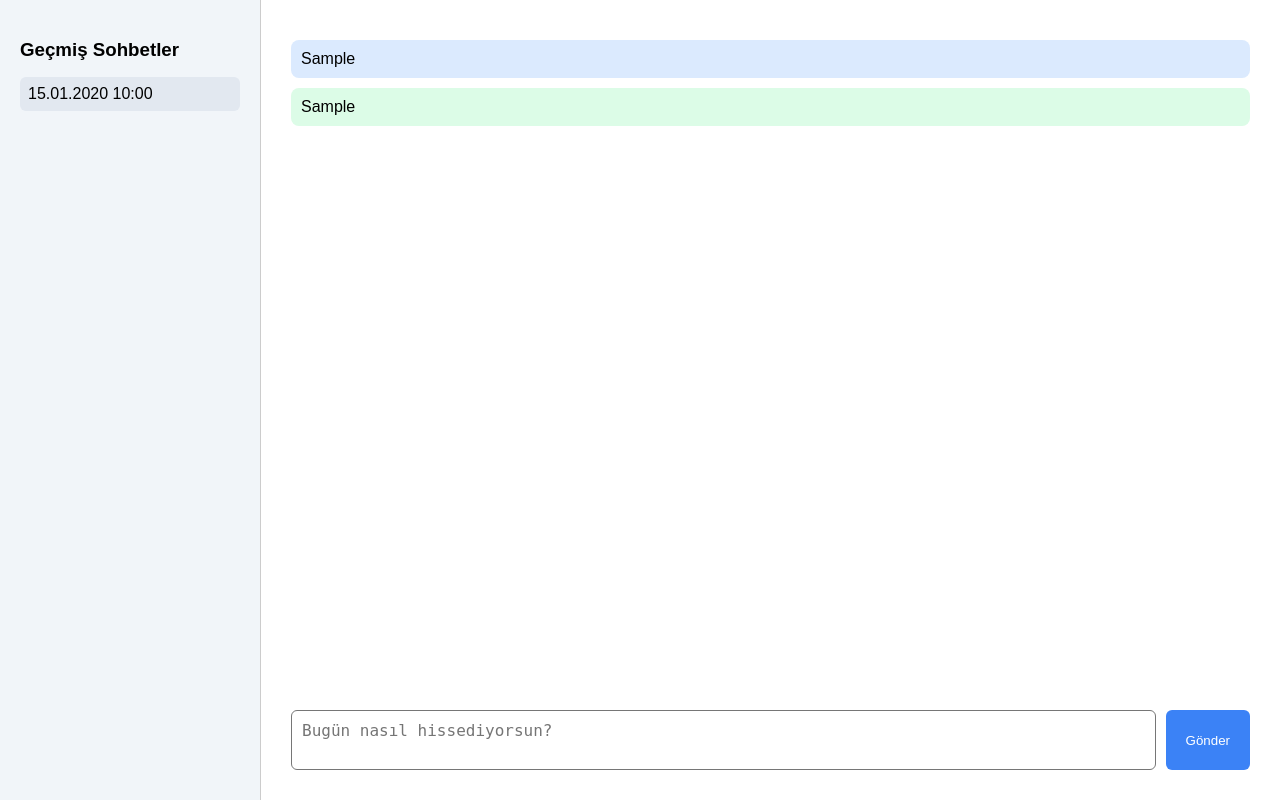
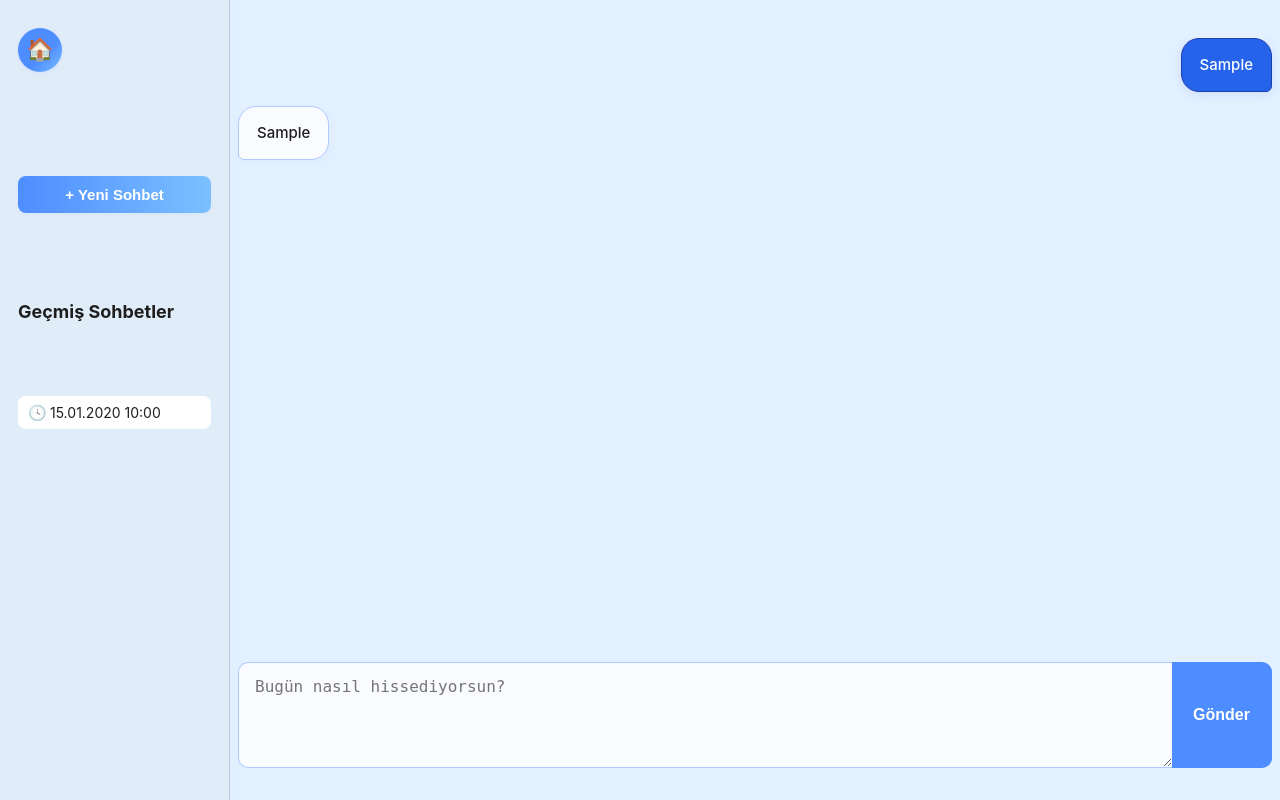
Before and after one commit to AHMETFAKI/YZTA_BOOTCAMP, a FastAPI app: template app/templates/chat.html in a window 1280 px wide. Run offline with FastAPI, Linux system fonts and the light colour scheme; the template is opened without the code that fills it: most values are stand-ins (such as "Sample title", 1, 10 or a date in 2020).

Commit message:
First commit

```diff
--- a/app/templates/chat.html
+++ b/app/templates/chat.html
@@ -2,92 +2,49 @@
 <html lang="tr">
 <head>
     <meta charset="UTF-8">
+    <meta name="viewport" content="width=device-width, initial-scale=1.0">
     <title>CalmAI Sohbet</title>
-    <style>
-        body { margin: 0; font-family: sans-serif; display: flex; height: 100vh; }
-        .sidebar {
-            width: 220px;
-            background-color: #f1f5f9;
-            padding: 20px;
-            overflow-y: auto;
-            border-right: 1px solid #ccc;
-        }
-        .sidebar h3 {
-            margin-bottom: 10px;
-        }
-        .sidebar ul {
-            list-style: none;
-            padding-left: 0;
-        }
-        .sidebar li {
-            padding: 8px;
-            background-color: #e2e8f0;
-            margin-bottom: 5px;
-            border-radius: 6px;
-        }
-        .main {
-            flex: 1;
-            padding: 30px;
-            display: flex;
-            flex-direction: column;
-        }
-        .chat-box {
-            flex: 1;
-            overflow-y: auto;
-            margin-bottom: 20px;
-        }
-        .message {
-            margin: 10px 0;
-            padding: 10px;
-            border-radius: 8px;
-        }
-        .user-msg { background-color: #dbeafe; align-self: flex-end; }
-        .ai-msg { background-color: #dcfce7; align-self: flex-start; }
-        form {
-            display: flex;
-            gap: 10px;
-        }
-        textarea {
-            flex: 1;
-            padding: 10px;
-            border-radius: 6px;
-            resize: none;
-            font-size: 16px;
-        }
-        button {
-            padding: 10px 20px;
-            background-color: #3b82f6;
-            color: white;
-            border: none;
-            border-radius: 6px;
-            cursor: pointer;
-        }
-    </style>
+    <link rel="stylesheet" href="/static/style.css">
 </head>
-<body>
+<body class="chat-bg">
     <div class="sidebar">
+        <button class="circle-btn" type="button" id="profileBtn" aria-label="Ana Sayfa"><span>🏠</span></button>
+        <div style="height: 18px;"></div>
+        <form action="/chat/new" method="post" style="margin-bottom:18px;">
+            <button type="submit" class="new-chat-btn">+ Yeni Sohbet</button>
+        </form>
         <h3>Geçmiş Sohbetler</h3>
         <ul>
-            {% for message in history %}
-                <li>{{ message.timestamp.strftime('%d.%m.%Y %H:%M') }}</li>
+            {% for chat in history %}
+                <li><a href="/chat/{{ chat.id }}">{{ chat.timestamp.strftime('%d.%m.%Y %H:%M') }}</a></li>
             {% endfor %}
         </ul>
     </div>
-    <div class="main">
-        <div class="chat-box">
+    <div class="main chat-main">
+        <div class="chat-box" id="chat-box">
             {% for chat in chats %}
                 <div class="message user-msg">{{ chat.user_input }}</div>
                 <div class="message ai-msg">{{ chat.ai_response }}</div>
             {% endfor %}
         </div>
-        <form method="post">
-            <textarea name="user_input" rows="2" placeholder="Bugün nasıl hissediyorsun?" required></textarea>
+        <form method="post" class="chat-form">
+            <textarea name="user_input" rows="4" style="min-height:64px;" placeholder="Bugün nasıl hissediyorsun?" required></textarea>
             <button type="submit">Gönder</button>
         </form>
     </div>
+    <!-- Kişisel Bilgi Modalı -->
+    <div id="profileModal" class="modal" style="display:none;">
+        <div class="modal-content" style="max-width:400px; min-width:300px; text-align:center;">
+            <span class="close" id="closeProfile">&times;</span>
+            <h2 style="margin-bottom:24px; font-size:2rem; color:#2563EB;">Kişisel Bilgiler</h2>
+            <div style="background:#f9fbff; border-radius:14px; box-shadow:0 2px 12px rgba(37,99,235,0.07); padding:28px 18px; display:flex; flex-direction:column; gap:16px; align-items:flex-start; margin:auto;">
+                <div style="font-size:1.13rem;"><strong>Ad Soyad:</strong> <span style="color:#1E1E1E;">Gökhan Yılmaz</span></div>
+                <div style="font-size:1.13rem;"><strong>E-posta:</strong> <span style="color:#1E1E1E;">gokhan@example.com</span></div>
+                <div style="font-size:1.13rem;"><strong>Kayıt Tarihi:</strong> <span style="color:#1E1E1E;">01.01.2024</span></div>
+                <div style="font-size:1.13rem;"><strong>Üyelik Tipi:</strong> <span style="color:#1E1E1E;">Standart</span></div>
+            </div>
+        </div>
+    </div>
+    <script src="/static/main.js"></script>
 </body>
 </html>
-
-
-
-<!--durum guncelleme-->
--- /dev/null
+++ b/static/main.js
@@ -0,0 +1,82 @@
+document.addEventListener('DOMContentLoaded', () => {
+    // Şifre göster/gizle
+    const toggleIcons = document.querySelectorAll('.toggle-password');
+    toggleIcons.forEach(icon => {
+        icon.addEventListener('click', () => {
+            const input = icon.previousElementSibling;
+            if (input.type === 'password') {
+                input.type = 'text';
+                icon.textContent = '🙈';
+            } else {
+                input.type = 'password';
+                icon.textContent = '👁️';
+            }
+        });
+    });
+
+    // Profil modal aç/kapat
+    const profileBtn = document.getElementById('profileBtn');
+    const profileModal = document.getElementById('profileModal');
+    const closeProfile = document.getElementById('closeProfile');
+    if (profileBtn && profileModal && closeProfile) {
+        profileBtn.onclick = () => {
+            profileModal.style.display = 'block';
+            document.body.style.overflow = 'hidden';
+        };
+        closeProfile.onclick = () => {
+            profileModal.style.display = 'none';
+            document.body.style.overflow = '';
+        };
+        window.addEventListener('click', function(event) {
+            if (event.target === profileModal) {
+                profileModal.style.display = 'none';
+                document.body.style.overflow = '';
+            }
+        });
+    }
+
+    // Yeni Sohbet butonuna tıklayınca mesajları temizle
+    const newChatBtn = document.querySelector('.new-chat-btn');
+    if (newChatBtn) {
+        newChatBtn.addEventListener('click', function(e) {
+            e.preventDefault();
+            const chatBox = document.getElementById('chat-box');
+            if (chatBox) chatBox.innerHTML = '';
+        });
+    }
+
+    // Loading state on form submit
+    const forms = document.querySelectorAll('form');
+    forms.forEach(form => {
+        form.addEventListener('submit', () => {
+            const submitBtn = form.querySelector('button[type="submit"]');
+            if (submitBtn) {
+                submitBtn.disabled = true;
+                submitBtn.textContent = 'Yükleniyor...';
+            }
+        });
+    });
+
+    // Kayıt uyarı modalı aç/kapat
+    window.showRegisterErrorModal = function() {
+        const modal = document.getElementById('registerErrorModal');
+        if (modal) {
+            modal.style.display = 'block';
+            document.body.style.overflow = 'hidden';
+        }
+    };
+    const closeRegisterError = document.getElementById('closeRegisterError');
+    const registerErrorModal = document.getElementById('registerErrorModal');
+    if (closeRegisterError && registerErrorModal) {
+        closeRegisterError.onclick = function() {
+            registerErrorModal.style.display = 'none';
+            document.body.style.overflow = '';
+        };
+        window.addEventListener('click', function(event) {
+            if (event.target === registerErrorModal) {
+                registerErrorModal.style.display = 'none';
+                document.body.style.overflow = '';
+            }
+        });
+    }
+});
--- a/static/style.css
+++ b/static/style.css
@@ -0,0 +1,443 @@
+/* Baby Blue Modern Theme */
+* {
+    box-sizing: border-box;
+}
+
+body {
+    font-family: 'Inter', Arial, sans-serif;
+    background: #F5FAFF;
+    color: #1E1E1E;
+    display: flex;
+    align-items: center;
+    justify-content: center;
+    min-height: 100vh;
+    margin: 0;
+}
+
+.form-box {
+    background: #ffffff;
+    padding: 40px 30px;
+    width: 340px;
+    border-radius: 16px;
+    box-shadow: 0 8px 24px rgba(0, 0, 0, 0.08);
+}
+
+.form-box h2 {
+    margin-top: 0;
+    margin-bottom: 24px;
+    color: #0e3a75;
+    font-size: 24px;
+}
+
+input {
+    width: 100%;
+    padding: 12px 14px;
+    margin: 10px 0;
+    border-radius: 8px;
+    border: 1px solid #b0c9ff;
+    background: #f9fbff;
+    transition: border-color 0.2s;
+    font-size: 15px;
+}
+
+input:focus {
+    outline: none;
+    border-color: #4d8dff;
+    background: #ffffff;
+}
+
+.password-wrapper {
+    position: relative;
+    margin: 10px 0; /* align spacing with inputs */
+}
+
+.password-wrapper input {
+    padding-right: 40px;
+    margin: 0; /* remove extra margin, wrapper handles spacing */
+}
+
+.toggle-password {
+    position: absolute;
+    right: 12px;
+    top: 50%;
+    transform: translateY(-50%);
+    cursor: pointer;
+    font-size: 18px;
+    color: #4d8dff;
+}
+
+button {
+    width: 100%;
+    padding: 12px 14px;
+    margin-top: 10px;
+    border: none;
+    border-radius: 8px;
+    background: #2563EB;
+    color: #fff;
+    font-weight: 600;
+    font-size: 16px;
+    cursor: pointer;
+    transition: background 0.2s, transform 0.1s;
+}
+
+button:hover {
+    background: #1E40AF;
+}
+
+button:hover {
+    background: #1E40AF;
+}
+
+button:active {
+    transform: scale(0.97);
+}
+
+.error {
+    color: #ff4d4f;
+    font-size: 14px;
+    margin-bottom: 10px;
+}
+
+a {
+    color: #4d8dff;
+    text-decoration: none;
+}
+
+a:hover {
+    text-decoration: underline;
+}
+
+@media (max-width: 420px) {
+    .form-box {
+        width: 90%;
+        padding: 32px 24px;
+    }
+}
+
+/* --- CHAT PAGE MODERN STYLES --- */
+.chat-bg {
+    background: #e3f0ff;
+    min-height: 100vh;
+    height: 100vh;
+    display: flex;
+    align-items: stretch;
+    justify-content: center;
+    overflow: hidden;
+}
+
+.sidebar {
+    position: relative;
+    width: 230px;
+    background: #E1ECF9;
+    padding: 28px 18px;
+    overflow-y: auto;
+    border-right: 1px solid #b7c9db;
+    box-shadow: 2px 0 8px rgba(225,236,249,0.09);
+    display: flex;
+    flex-direction: column;
+    min-height: 100vh;
+}
+.circle-btn {
+    position: absolute;
+    top: 18px;
+    left: 18px;
+    width: 44px;
+    height: 44px;
+    border-radius: 50%;
+    background: linear-gradient(135deg, #4d8dff 60%, #7bc0ff 100%);
+    color: #fff;
+    border: none;
+    display: flex;
+    align-items: center;
+    justify-content: center;
+    font-size: 22px;
+    box-shadow: 0 1px 4px rgba(77,141,255,0.10);
+    cursor: pointer;
+    transition: background 0.18s, transform 0.1s;
+    z-index: 2;
+}
+.circle-btn:hover {
+    background: linear-gradient(135deg, #2563eb 60%, #60a5fa 100%);
+    transform: scale(1.08);
+}
+.sidebar > *:not(.circle-btn) {
+    margin-top: 60px;
+}
+
+.sidebar h3 {
+    margin-bottom: 14px;
+    font-size: 18px;
+    color: #1E1E1E;
+}
+.sidebar ul {
+    list-style: none;
+    padding-left: 0;
+    margin: 0;
+}
+.sidebar ul li {
+    padding: 0;
+    margin-bottom: 7px;
+    border-radius: 8px;
+    transition: background 0.18s;
+    position: relative;
+}
+.sidebar ul li a {
+    display: flex;
+    align-items: center;
+    gap: 8px;
+    padding: 8px 12px 8px 32px;
+    color: #1E1E1E;
+    text-decoration: none;
+    border-radius: 8px;
+    font-size: 14px;
+    background: #FFFFFF;
+    position: relative;
+    transition: background 0.18s, color 0.18s;
+}
+.sidebar ul li a:hover {
+    background: #d0e6ff;
+    color: #275cb7;
+}
+.sidebar ul li a::before {
+    content: "🕓";
+    position: absolute;
+    left: 10px;
+    font-size: 15px;
+    opacity: 0.7;
+}
+
+.circle-btn {
+    width: 44px;
+    height: 44px;
+    border-radius: 50%;
+    background: linear-gradient(135deg, #4d8dff 60%, #7bc0ff 100%);
+    color: #fff;
+    border: none;
+    display: flex;
+    align-items: center;
+    justify-content: center;
+    font-size: 22px;
+    box-shadow: 0 1px 4px rgba(77,141,255,0.10);
+    margin-bottom: 16px;
+    cursor: pointer;
+    transition: background 0.18s, transform 0.1s;
+}
+.circle-btn:hover {
+    background: linear-gradient(135deg, #2563eb 60%, #60a5fa 100%);
+    transform: scale(1.08);
+}
+
+.new-chat-btn {
+    width: 100%;
+    padding: 10px 0;
+    background: linear-gradient(90deg, #4d8dff 0%, #7bc0ff 100%);
+    color: #fff;
+    border: none;
+    border-radius: 8px;
+    font-size: 15px;
+    font-weight: 600;
+    margin-bottom: 10px;
+    cursor: pointer;
+    box-shadow: 0 1px 4px rgba(77,141,255,0.07);
+    transition: background 0.18s, transform 0.1s;
+}
+.new-chat-btn:hover {
+    background: linear-gradient(90deg, #3b82f6 0%, #60a5fa 100%);
+    transform: translateY(-2px) scale(1.03);
+}
+
+.sidebar li {
+    padding: 8px 12px;
+    background: #e3f0ff;
+    margin-bottom: 7px;
+    border-radius: 8px;
+    font-size: 14px;
+    color: #1a237e;
+    transition: background 0.2s;
+}
+.sidebar li:hover {
+    background: #d0e6ff;
+}
+
+.main.chat-main {
+    flex: 1;
+    display: flex;
+    flex-direction: column;
+    min-width: 0;
+    height: 100vh;
+    padding: 38px 0 0 0;
+    overflow: hidden;
+}
+
+.chat-box {
+    flex: 1;
+    overflow-y: auto;
+    margin-bottom: 0;
+    padding: 0 32px;
+    display: flex;
+    flex-direction: column;
+    gap: 12px;
+    scrollbar-width: thin;
+    scrollbar-color: #b0c9ff #e3f0ff;
+    max-height: calc(100vh - 120px); /* chat-form ve paddingler için */
+}
+.chat-box::-webkit-scrollbar {
+    width: 8px;
+    background: #e3f0ff;
+}
+.chat-box::-webkit-scrollbar-thumb {
+    background: #b0c9ff;
+    border-radius: 6px;
+}
+
+.message {
+    max-width: 60%;
+    padding: 14px 18px;
+    border-radius: 18px;
+    font-size: 15px;
+    box-shadow: 0 2px 10px rgba(180,200,255,0.08);
+    word-break: break-word;
+    margin-bottom: 2px;
+    position: relative;
+    line-height: 1.6;
+}
+.user-msg {
+    background: #2563EB;
+    align-self: flex-end;
+    color: #fff;
+    border-bottom-right-radius: 6px;
+    border: 1.5px solid #1E40AF;
+    box-shadow: 0 2px 10px rgba(37,99,235,0.13);
+    font-weight: 500;
+}
+.ai-msg {
+    background: #f9fbff;
+    align-self: flex-start;
+    color: #1E1E1E;
+    border-bottom-left-radius: 6px;
+    border: 1.5px solid #b0c9ff;
+    box-shadow: 0 2px 10px rgba(176,201,255,0.09);
+    font-weight: 500;
+}
+
+.chat-form {
+    display: flex;
+    gap: 0;
+    padding: 0 32px 32px 32px;
+    align-items: stretch;
+}
+.chat-form textarea {
+    flex: 1;
+    padding: 14px 16px;
+    border-radius: 10px 0 0 10px;
+    border: 1px solid #b0c9ff;
+    resize: vertical;
+    font-size: 16px;
+    background: #f9fbff;
+    transition: border-color 0.2s;
+    margin: 0;
+    border-right: none;
+    box-shadow: none;
+}
+.chat-form button {
+    padding: 0 16px;
+    border-radius: 0 10px 10px 0;
+    background: #4d8dff;
+    color: #fff;
+    font-weight: 600;
+    font-size: 16px;
+    border: 1px solid #4d8dff;
+    border-left: none;
+    cursor: pointer;
+    transition: background 0.2s, transform 0.1s;
+    box-shadow: none;
+    margin: 0;
+    display: flex;
+    align-items: center;
+    justify-content: center;
+    width: auto;
+    min-width: 100px;
+}
+
+
+
+    .chat-main {
+        padding: 14px 0 0 0;
+    }
+    .chat-form, .chat-box {
+        padding-left: 8px;
+        padding-right: 8px;
+    }
+    .message {
+        max-width: 90%;
+    }
+
+
+.modal {
+    display: none;
+    position: fixed;
+    z-index: 1000;
+    left: 0;
+    top: 0;
+    width: 100vw;
+    height: 100vh;
+    overflow: auto;
+    background: rgba(30, 41, 59, 0.32);
+    justify-content: center;
+    align-items: center;
+    animation: fadeIn 0.18s;
+}
+.modal[style*="display: block"] {
+    display: flex;
+}
+.modal-content {
+    background: #fff;
+    margin: auto;
+    padding: 36px 32px 24px 32px;
+    border-radius: 18px;
+    box-shadow: 0 8px 32px rgba(77,141,255,0.10);
+    max-width: 340px;
+    width: 90vw;
+    position: relative;
+    animation: popIn 0.22s;
+}
+.close {
+    position: absolute;
+    top: 16px;
+    right: 22px;
+    color: #4d8dff;
+    font-size: 28px;
+    font-weight: bold;
+    cursor: pointer;
+    transition: color 0.16s;
+}
+.close:hover {
+    color: #ff4d4f;
+}
+.profile-list {
+    list-style: none;
+    padding: 0;
+    margin: 18px 0 0 0;
+}
+.profile-list li {
+    margin-bottom: 12px;
+    font-size: 16px;
+    color: #1a237e;
+}
+@keyframes fadeIn {
+    from { opacity: 0; }
+    to { opacity: 1; }
+}
+@keyframes popIn {
+    from { transform: scale(0.95); opacity: 0.3; }
+    to { transform: scale(1); opacity: 1; }
+}
+
+@media (max-width: 600px) {
+    .chat-main {
+        padding: 0;
+    }
+    .chat-form, .chat-box {
+        padding: 0 2px;
+    }
+}
```
Also changed, not shown: app/templates/login.html (+9 -36 lines), app/templates/register.html (+44 -35 lines), chat.db.
